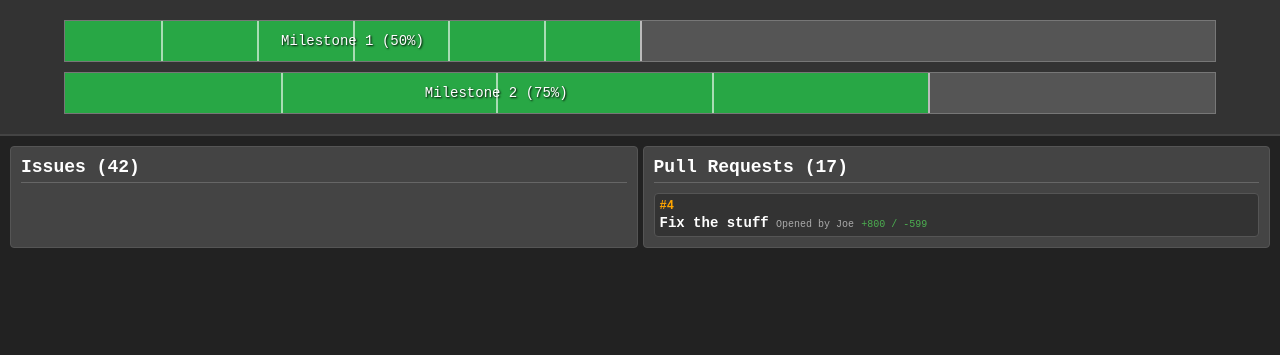
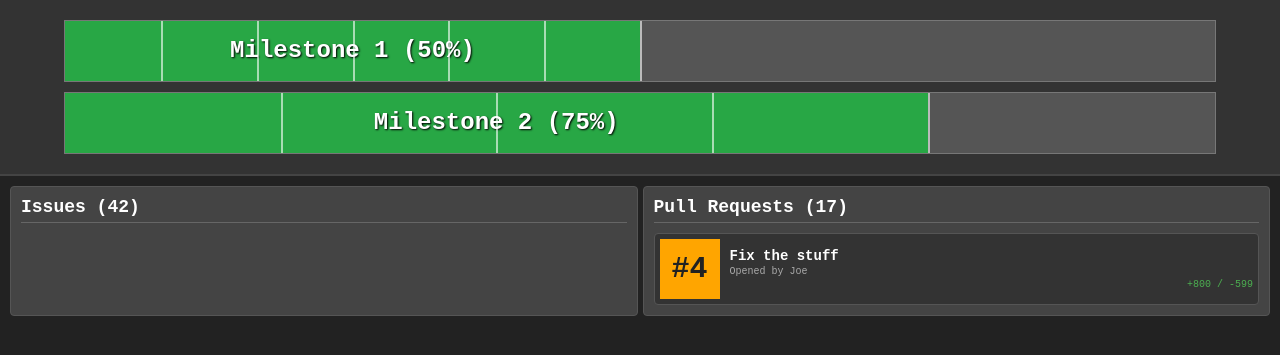
Before and after one commit to FRC-1721/ProjectHud, a Flask app: page / in a window 1280 px wide. Shown: the top 355 px of the page. Run offline with Flask 3, Linux system fonts and the light colour scheme; parts of the project's set-up code (start-up, migrations or seed data) failed here and were passed over.

Commit message:
update style

```diff
--- a/app/static/style.css
+++ b/app/static/style.css
@@ -24,7 +24,7 @@ body {
 
 .progress-bar {
   background: #555;
-  height: 40px;
+  height: 60px;
   border: 1px solid #777;
   position: relative;
   overflow: hidden;
@@ -35,13 +35,17 @@ body {
   height: 100%;
   position: relative;
   text-align: center;
-  line-height: 40px;
+  line-height: 60px;
 }
 
 .milestone-text {
   color: #fff;
-  font-size: 14px;
+  font-size: 24px;
+  font-weight: bold;
   text-shadow: 1px 1px 2px #000;
+  display: block;
+  width: 100%;
+  text-align: center;
 }
 
 .milestone-markers {
@@ -96,19 +100,37 @@ body {
 }
 
 .card {
+  display: flex;
+  align-items: center;
   background: #333;
   border: 1px solid #555;
   padding: 5px;
   border-radius: 4px;
   font-size: 12px;
-  display: flex;
-  flex-direction: column;
-  gap: 2px;
+  gap: 10px;
+  height: 60px;
 }
 
 .card-number {
+  background: #ffa500;
+  color: #222;
   font-weight: bold;
-  color: #ffa500;
+  font-size: 30px;
+  text-align: center;
+  display: flex;
+  align-items: center;
+  justify-content: center;
+  width: 60px;
+  height: 100%;
+}
+
+.card-content {
+  flex: 1;
+  display: flex;
+  flex-direction: column;
+  justify-content: center;
+  gap: 2px;
+  text-align: left;
 }
 
 .card-title {
@@ -126,4 +148,5 @@ body {
   font-size: 10px;
   color: #4caf50;
   text-align: right;
+  align-self: flex-end;
 }
```
